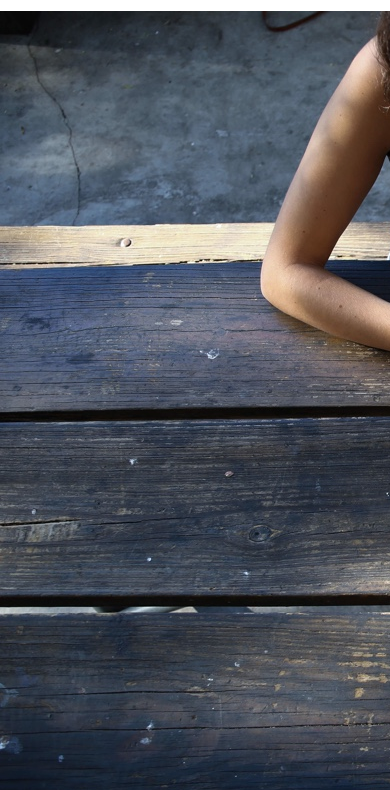
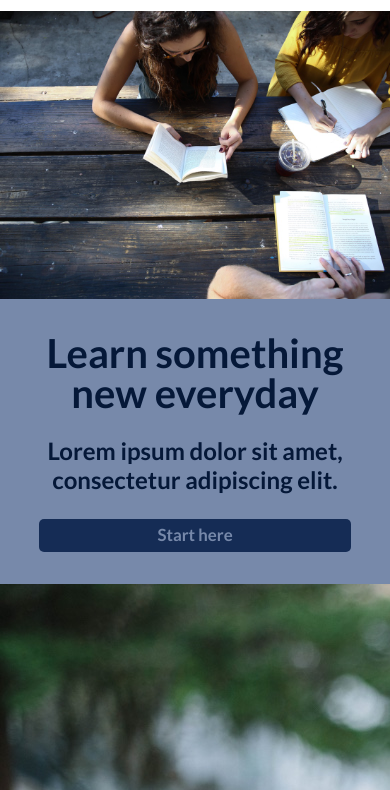
Before and after one commit to Mair2017/ColmarAcademy, a plain HTML site: page index.html in a window 390 px wide. Shown: the part 53-843 px from the top of the page. Drawn offline with Linux system fonts and the light colour scheme.

Commit message:
banner design and mobile design added

```diff
--- a/Resources/CSS/style.css
+++ b/Resources/CSS/style.css
@@ -78,3 +78,83 @@ ul li a:hover {
     width: 100%;
   }
 }
+
+section.banner {
+  background-color: #7789AA;
+}
+
+.bannerimg {
+  width: 60%;
+  height: auto;
+  padding: 32px 24px;
+}
+
+.banner img {
+  width: 100%;
+  height: auto;
+}
+
+.bannerinfo {
+  display: flex;
+  flex-direction: column;
+  justify-content: center;
+  align-items: flex-start;
+  width: 320px;
+}
+
+.banner h1 {
+  font-size: 2.5rem;
+  color: #051838;
+  margin-bottom: 24px;
+}
+
+.banner h2 {
+  font-size: 1.5rem;
+  color: #051838;
+  line-height: 1.2;
+  margin-bottom: 24px;
+}
+
+.bannerinfo a {
+  width: 80%;
+  margin-left: 10%;
+  background: #152c55;
+  text-align: center;
+  font-size: 1.05rem;
+  font-weight: bold;
+  border-radius: 5px;
+  padding-top: 8px;
+  padding-bottom: 8px;
+  text-decoration: none;
+  color: #7789aa;
+}
+
+.bannerinfo a:hover {
+  background: #2d4571;
+  color: white;
+}
+
+@media only screen and (max-width: 768px) {
+  section.banner {
+    flex-direction: column;
+    width: 100%;
+    align-items: center;
+  }
+
+  .bannerimg {
+    width: 100%;
+    padding: 0 0;
+  }
+
+  .bannerinfo {
+    width: 100%;
+    padding: 32px 16px;
+    text-align: center;
+  }
+
+  .bannerinfo h1,
+  .bannerinfo h2 {
+    margin-left: 32px;
+    margin-right: 32px;
+  }
+}
```
